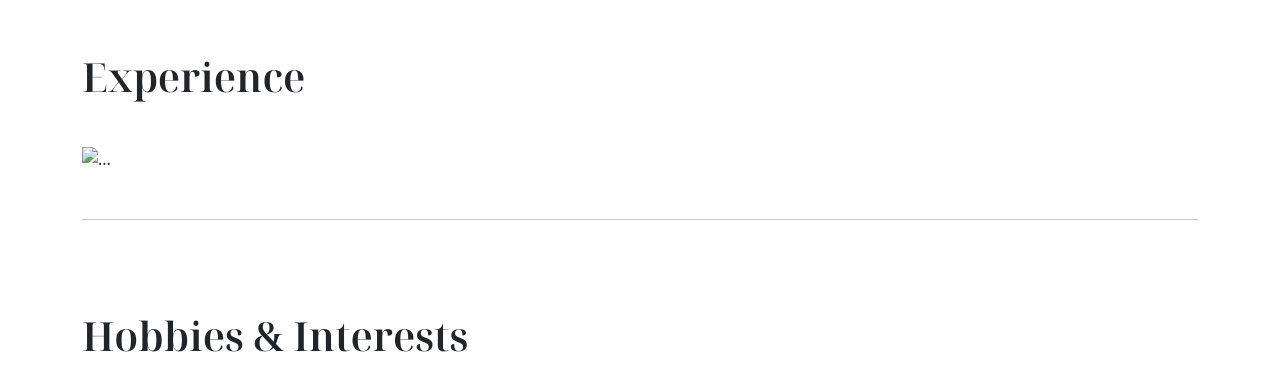
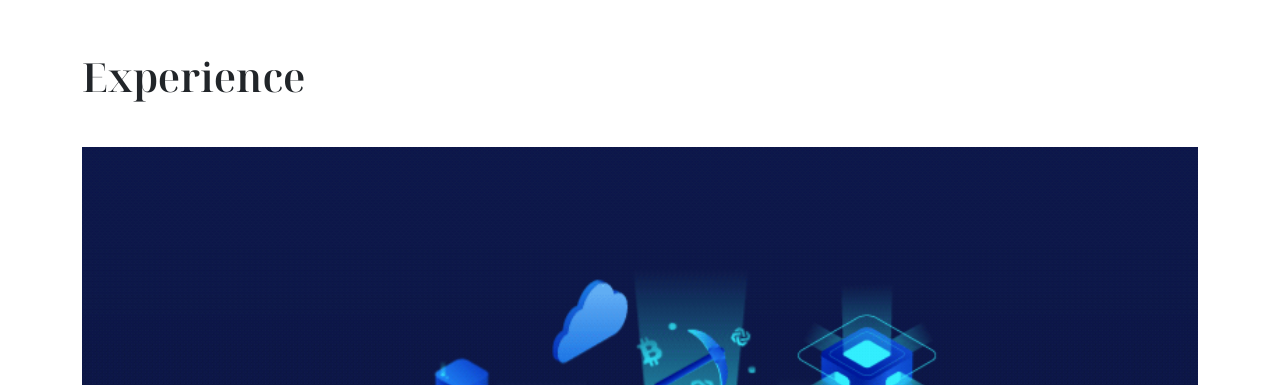
Before and after one commit to Qamreen22/personal, a plain HTML site: page index.html in a window 1280 px wide. Shown: the part 1538-1923 px from the top of the page. Drawn offline with nearby package versions, Linux system fonts and the light colour scheme; a web font is replaced by a local one.

Commit message:
Update index.html

```diff
--- a/index.html
+++ b/index.html
@@ -114,7 +114,7 @@
                 </div>
                 <div class="carousel-inner">
                   <div class="carousel-item active">
-                    <img src="./images/__2_3_____.gif" class="d-block w-100" alt="...">
+                    <img src="./images/tech.gif" class="d-block w-100" alt="...">
                     <div class="carousel-caption d-none d-md-block">
                       <h5>Tech Team</h5>
                       <p class="lead">Collaborated effectively as a valuable member of a dynamic tech team, contributing to successful project deliveries and fostering a culture of innovation.</p>
```
